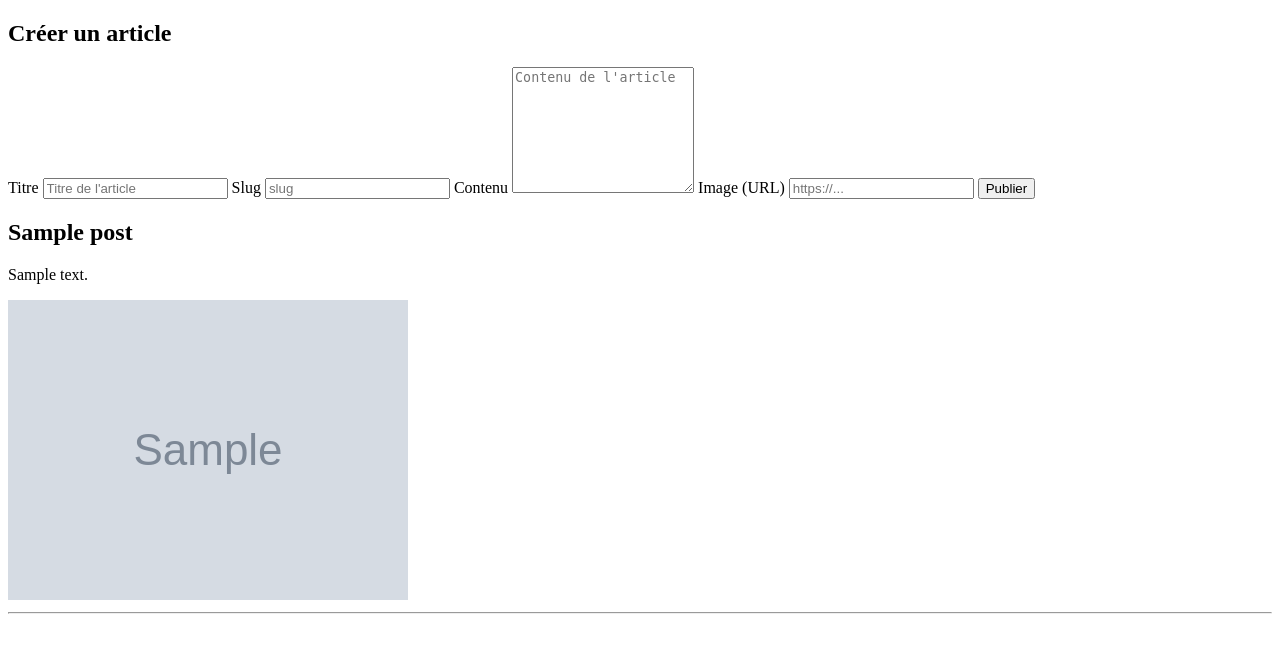
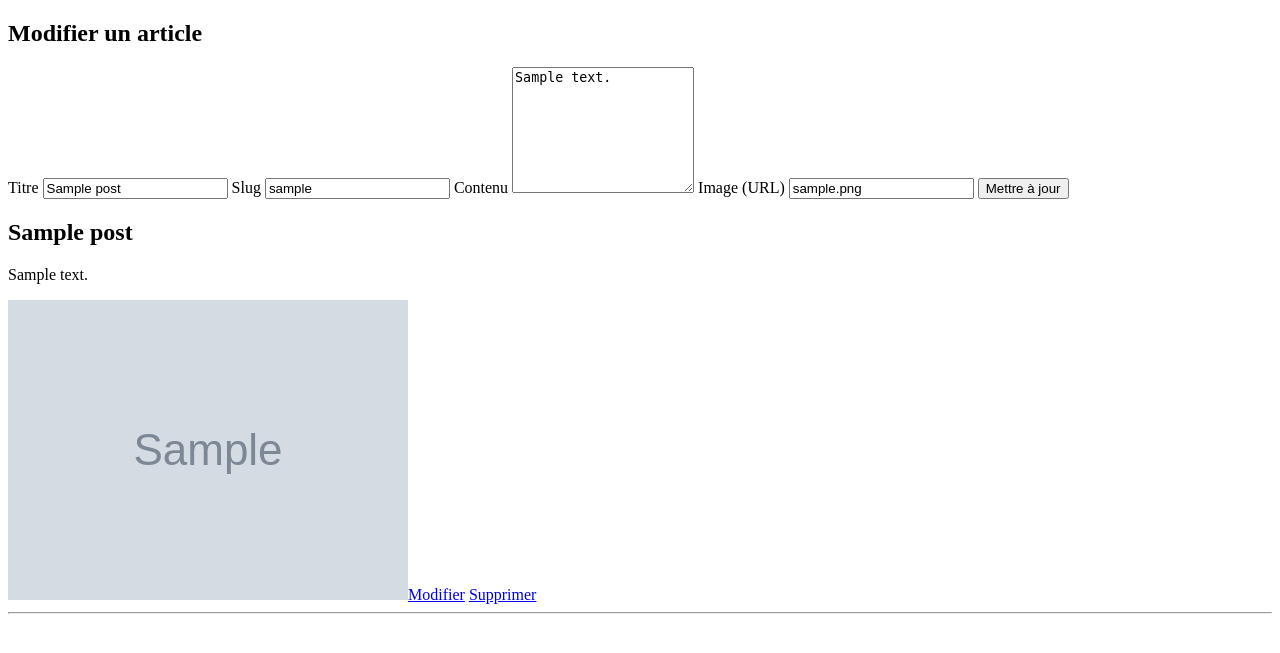
Before and after one commit to LeoVigin/web-security, a PHP site: the page made by admin.php in a window 1280 px wide. Shown: the top 653 px of the page. Run offline with PHP 8.4, Linux system fonts and the light colour scheme; the visitor is signed in with stand-in values (Sample User, id 1); tables that the repository leaves empty hold one stand-in row (values such as "Sample post"); grey boxes marked "Sample" are stand-in pictures.

Commit message:
Mise en place de l'update et delete

```diff
--- a/admin.php
+++ b/admin.php
@@ -26,11 +26,7 @@ $stmtpost = $pdo->query('SELECT id, title, slug, content, image FROM post');
 
 $posts = $stmtpost->fetchAll(PDO::FETCH_ASSOC);
 
-if (!$posts) {
-    die('Erreur : No posts found');
-}
-
-// CREATE
+// CREATE / UPDATE
 if ($_SERVER['REQUEST_METHOD'] === 'POST') {
     if (!isset($_POST['token']) || $_POST['token'] !== ($_SESSION['admin_post_token'] ?? null)) {
         die('<p>Token invalide : action non autorisée.</p>');
@@ -40,34 +36,78 @@ if ($_SERVER['REQUEST_METHOD'] === 'POST') {
     $content = isset($_POST['content']) ? trim($_POST['content']) : '';
     $image = isset($_POST['image']) ? trim($_POST['image']) : '';
     $slug = isset($_POST['slug']) ? trim($_POST['slug']) : '';
+    $edit_slug = isset($_POST['edit_slug']) ? trim($_POST['edit_slug']) : null;
 
     if ($title === '' || $content === '' || $slug === '') {
         die('<p>Le titre, le slug et le contenu sont requis.</p>');
     }
 
-    $stmt = $pdo->prepare('SELECT COUNT(*) FROM post WHERE slug = :slug');
-    $stmt->execute(['slug' => $slug]);
-    $count = (int) $stmt->fetchColumn();
-    if ($count > 0) {
-        die('<p>Ce slug existe déjà. Choisissez-en un autre.</p>');
-    }
-
+    try {
+        if ($edit_slug) {
+            $update = $pdo->prepare('UPDATE post SET title = :title, slug = :slug, content = :content, image = :image WHERE slug = :old_slug');
+            $update->execute([
+                'title' => $title,
+                'slug' => $slug,
+                'content' => $content,
+                'image' => $image,
+                'old_slug' => $edit_slug
+            ]);
+        } else {
             $insert = $pdo->prepare('INSERT INTO post (title, slug, content, image) VALUES (:title, :slug, :content, :image)');
-    try {
             $insert->execute([
                 'title' => $title,
                 'slug' => $slug,
                 'content' => $content,
                 'image' => $image
             ]);
-        // invalidate token after successful use
+        }
         if (isset($_SESSION['admin_post_token'])) {
             unset($_SESSION['admin_post_token']);
         }
         header('Location: index.php');
         exit;
     } catch (PDOException $e) {
-        die('<p>Erreur lors de la création de l\'article.</p>');
+        die('<p>Erreur lors du traitement de l\'article.</p>');
+    }
+}
+?>
+
+<?php
+$update = false;
+$editPost = null;
+if (isset($_GET['edit'])) {
+    $edit_slug = $_GET['edit'];
+    $stmt = $pdo->prepare('SELECT id, title, slug, content, image FROM post WHERE slug = :slug');
+    $stmt->execute(['slug' => $edit_slug]);
+    $editPost = $stmt->fetch(PDO::FETCH_ASSOC);
+
+    if ($editPost) {
+        $update = true;
+        $title = $editPost['title'];
+        $slug = $editPost['slug'];
+        $content = $editPost['content'];
+        $image = $editPost['image'];
+    }
+}
+?>
+
+<?php
+if (isset($_GET['del'])) {
+    if (!isset($_GET['token']) || $_GET['token'] !== ($_SESSION['admin_post_token'] ?? null)) {
+        die('<p>Token invalide : suppression non autorisée.</p>');
+    }
+
+    $del_slug = $_GET['del'];
+    $stmt = $pdo->prepare('DELETE FROM post WHERE slug = :slug');
+    try {
+        $stmt->execute(['slug' => $del_slug]);
+        if (isset($_SESSION['admin_post_token'])) {
+            unset($_SESSION['admin_post_token']);
+        }
+        header('Location: index.php');
+        exit;
+    } catch (PDOException $e) {
+        die('<p>Erreur lors de la suppression de l\'article.</p>');
     }
 }
 ?>
@@ -84,23 +124,26 @@ if ($_SERVER['REQUEST_METHOD'] === 'POST') {
 <body>
     <main>
         <article>
-            <h1>Créer un article</h1>
+            <h1><?php echo $update ? 'Modifier un article' : 'Créer un article'; ?></h1>
             <form method="post" action="">
                 <input type="hidden" name="token"
                     value="<?php echo htmlspecialchars($_SESSION['admin_post_token'] ?? '', ENT_QUOTES); ?>">
+                <?php if ($update): ?>
+                    <input type="hidden" name="edit_slug" value="<?php echo htmlspecialchars($editPost['slug'], ENT_QUOTES); ?>">
+                <?php endif; ?>
                 <label for="title">Titre</label>
-                <input type="text" id="title" name="title" placeholder="Titre de l'article" required>
+                <input type="text" id="title" name="title" placeholder="Titre de l'article" value="<?php echo htmlspecialchars($update ? $title : '', ENT_QUOTES); ?>" required>
 
                 <label for="slug">Slug</label>
-                <input type="text" id="slug" name="slug" placeholder="slug" required>
+                <input type="text" id="slug" name="slug" placeholder="slug" value="<?php echo htmlspecialchars($update ? $slug : '', ENT_QUOTES); ?>" required>
 
                 <label for="content">Contenu</label>
-                <textarea id="content" name="content" rows="8" placeholder="Contenu de l'article" required></textarea>
+                <textarea id="content" name="content" rows="8" placeholder="Contenu de l'article" required><?php echo htmlspecialchars($update ? $content : '', ENT_QUOTES); ?></textarea>
 
                 <label for="image">Image (URL)</label>
-                <input type="text" id="image" name="image" placeholder="https://...">
+                <input type="text" id="image" name="image" placeholder="https://..." value="<?php echo htmlspecialchars($update ? $image : '', ENT_QUOTES); ?>">
 
-                <button type="submit">Publier</button>
+                <button type="submit"><?php echo $update ? 'Mettre à jour' : 'Publier'; ?></button>
             </form>
         </article>
         <article>
@@ -108,7 +151,11 @@ if ($_SERVER['REQUEST_METHOD'] === 'POST') {
             foreach ($posts as $post) {
                 echo '<h1>' . htmlspecialchars($post['title']) . '</h1>';
                 echo '<p>' . htmlspecialchars($post['content']) . '</p>';
-                echo '<img src="' . htmlspecialchars($post['image']) . '" alt=""><hr>';
+                if (!empty($post['image'])) {
+                    echo '<img src="' . htmlspecialchars($post['image']) . '" alt="' . htmlspecialchars($post['title']) . '">';
+                }
+                echo '<a href="?edit=' . htmlspecialchars($post['slug']) . '">Modifier</a> ';
+                echo '<a href="?del=' . htmlspecialchars($post['slug']) . '&token=' . htmlspecialchars($_SESSION['admin_post_token'] ?? '') . '">Supprimer</a><hr>';
             }
             ?>
         </article>
```
Lines whose indentation alone changed are shown as unchanged.
